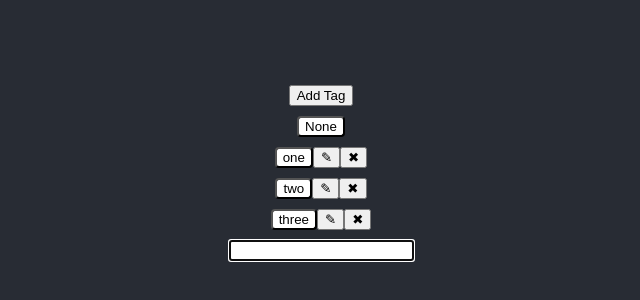
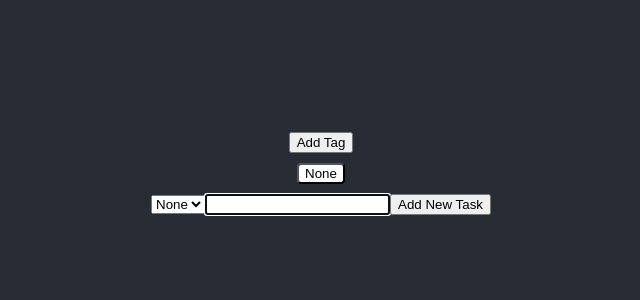
Before and after one commit to DionysusBacchus/to-do-list, a React (Create React App) app: page / in a window 1280 px wide. Shown: the part 232-532 px from the top of the page, without its empty margins (319-959 px from the left). Built offline with nearby package versions, Linux system fonts and the light colour scheme.

Commit message:
add tag selection on task creation

```diff
--- a/src/components/TaskList.js
+++ b/src/components/TaskList.js
@@ -1,27 +1,54 @@
 import React from 'react';
 import Task from './Task';
 import InputField from './InputField';
-import { randomTAGs, getRandomItem } from '../mock';
+import Dropdown from './Dropdown';
+import { TagContext } from '../App';
 
 
 const uuid = require("uuid");
 
 export default function TaskList({tasksArray, List, filerByTag }) {
+  const { tagsArray, noneTagId } = React.useContext(TagContext);
+  const [newTask, setNewTask] = React.useState({ id: uuid.v4(), text: '', done: false, tag: noneTagId });
 
-  const createTask = (text) => {
-    const randomTag = getRandomItem(randomTAGs);
-    return { id: uuid.v4(), text: text, done: false, tag: randomTag.id};
+  React.useEffect(() => {
+    setNewTask({ ...newTask, tag: noneTagId })
+  }, [noneTagId])
+
+  const handleAddTask = (text) => {
+    handleNewTaskText(text);
+    handleSaveNewTask();
   }
 
-  const addTask = (text) => {
-    const newTask = createTask(text);
-    List.add(newTask);
+  const handleNewTaskText = (text) => {
+    setNewTask({ ...newTask, text: text })
+  }
+
+  const handleNewTaskTag = (tag) => {
+    setNewTask({ ...newTask, tag: tag })
+  }
+
+  const handleSaveNewTask = () => {
+    if (newTask.text.trim() === '') return;
+    List.add(newTask)
+    setNewTask({ ...newTask, text: "", id: uuid.v4() })
   }
 
   return (
     <div>
-      <span><InputField handleAddItem={addTask} /></span>
-
+      <span>
+        <Dropdown
+          list={tagsArray}
+          handleChooseItem={handleNewTaskTag}
+          initialValue={noneTagId}
+        />
+      </span>
+      <span>
+        <InputField
+          onEnter={handleAddTask}
+          onChange={handleNewTaskText} />
+      </span>
+      <button onClick={handleSaveNewTask}>Add New Task</button>
       {tasksArray.map((item) => (
         <div style = {filerByTag(item.tag)} key={item.id}>
         <Task
@@ -30,7 +57,6 @@ export default function TaskList({tasksArray, List, filerByTag }) {
           handles={{ deleteItem: List.delete, editItem: List.edit}} />
         </div>
       ))}
-
     </div>
   );
 }
--- a/src/mock.js
+++ /dev/null
@@ -1,23 +0,0 @@
-import { getArrayFromStorage, setArrayToStorage } from './utils';
-const uuid = require("uuid");
-
-const generateRandomTAG = () => {
-  const newValues = [ {id: uuid.v4(), text: "one"}, {id: uuid.v4(), text: "two"}, {id: uuid.v4(), text: "three"} ];
-  setArrayToStorage('myTags', newValues);
-  return newValues;
-}
-
-const getTAGS = () => {
-  const savedTAGs = getArrayFromStorage('myTags');
-  if (savedTAGs.length === 0) {
-    return generateRandomTAG();
-  }
-  return savedTAGs;
-}
-
-export const randomTAGs = getTAGS();
-
-export const getRandomItem = (items) => {
-  const randomIndex = Math.floor(Math.random() * items.length);
-  return items[randomIndex];
-};
```
